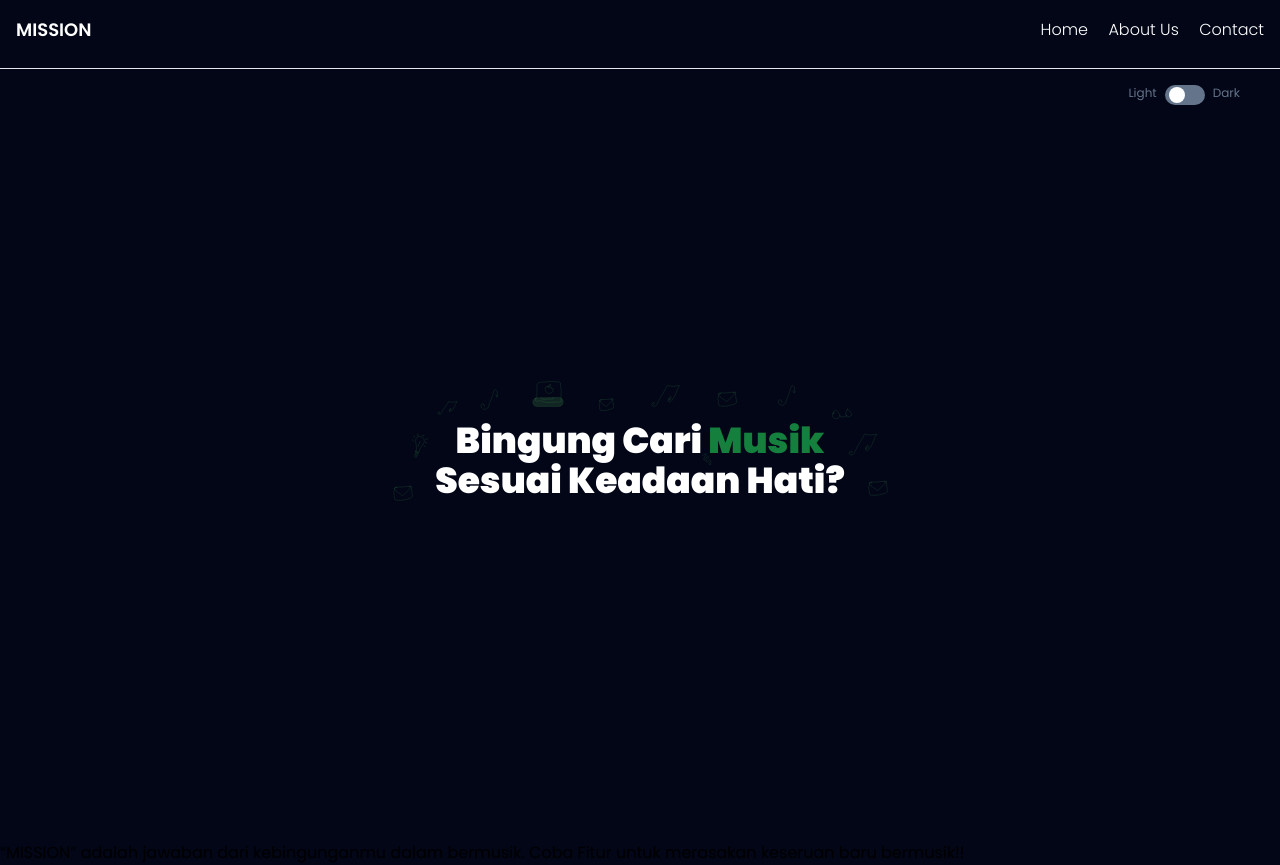
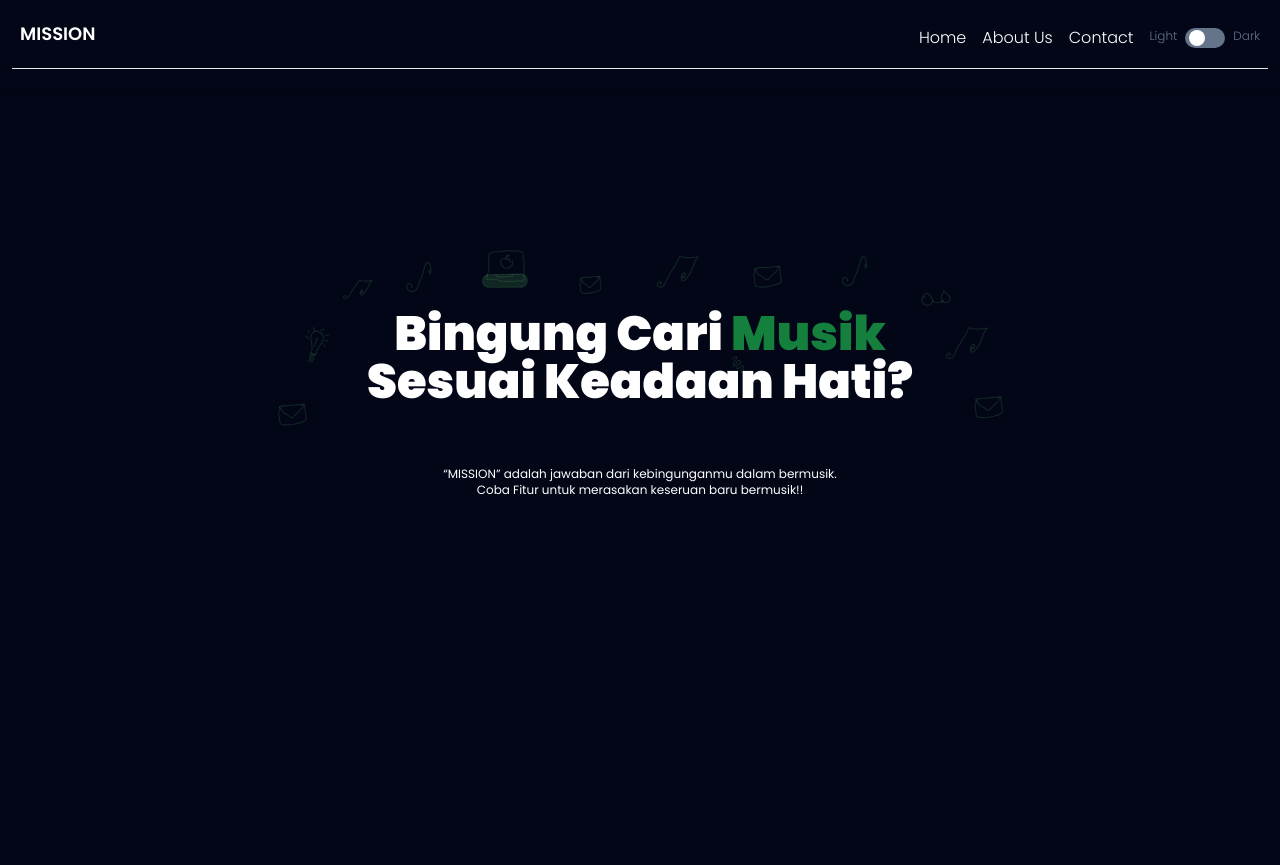
Before and after one commit to fahmifuady/Orbit-Final-Project, a Flask app: template templates/home.html in a window 1280 px wide. After the commit the page ends 495 px from the top, so only its background shows below. Run offline with Flask 3, Linux system fonts and the light colour scheme; the template is opened without the code that fills it, so the values that code supplies are empty.

Commit message:
feat(ui): add fixed navbar

```diff
--- a/static/css/style.css
+++ b/static/css/style.css
@@ -572,12 +572,29 @@ video {
   position: static;
 }
 
-.m-10 {
-  margin: 2.5rem;
+.fixed {
+  position: fixed;
 }
 
-.-m-20 {
-  margin: -5rem;
+.top-0 {
+  top: 0px;
+}
+
+.top-8 {
+  top: 2rem;
+}
+
+.z-50 {
+  z-index: 50;
+}
+
+.m-0 {
+  margin: 0px;
+}
+
+.mx-10 {
+  margin-left: 2.5rem;
+  margin-right: 2.5rem;
 }
 
 .mx-auto {
@@ -590,29 +607,23 @@ video {
   margin-bottom: 0.5rem;
 }
 
-.mx-10 {
-  margin-left: 2.5rem;
-  margin-right: 2.5rem;
+.-mx-2 {
+  margin-left: -0.5rem;
+  margin-right: -0.5rem;
 }
 
-.mx-96 {
-  margin-left: 24rem;
-  margin-right: 24rem;
+.my-3 {
+  margin-top: 0.75rem;
+  margin-bottom: 0.75rem;
 }
 
-.my-96 {
-  margin-top: 24rem;
-  margin-bottom: 24rem;
+.mx-5 {
+  margin-left: 1.25rem;
+  margin-right: 1.25rem;
 }
 
-.my-40 {
-  margin-top: 10rem;
-  margin-bottom: 10rem;
-}
-
-.my-20 {
-  margin-top: 5rem;
-  margin-bottom: 5rem;
+.-mt-20 {
+  margin-top: -5rem;
 }
 
 .ml-2 {
@@ -623,15 +634,48 @@ video {
   margin-right: 0.5rem;
 }
 
-.-mt-20 {
-  margin-top: -5rem;
+.mb-4 {
+  margin-bottom: 1rem;
 }
 
-.line-clamp-2 {
-  overflow: hidden;
-  display: -webkit-box;
-  -webkit-box-orient: vertical;
-  -webkit-line-clamp: 2;
+.mt-5 {
+  margin-top: 1.25rem;
+}
+
+.-mt-4 {
+  margin-top: -1rem;
+}
+
+.mt-2 {
+  margin-top: 0.5rem;
+}
+
+.mt-3 {
+  margin-top: 0.75rem;
+}
+
+.-mt-2 {
+  margin-top: -0.5rem;
+}
+
+.-mt-1 {
+  margin-top: -0.25rem;
+}
+
+.mr-auto {
+  margin-right: auto;
+}
+
+.ml-auto {
+  margin-left: auto;
+}
+
+.mt-6 {
+  margin-top: 1.5rem;
+}
+
+.mt-8 {
+  margin-top: 2rem;
 }
 
 .flex {
@@ -670,13 +714,12 @@ video {
   width: 100vw;
 }
 
-.min-w-full {
-  min-width: 100%;
+.w-full {
+  width: 100%;
 }
 
-.min-w-fit {
-  min-width: -moz-fit-content;
-  min-width: fit-content;
+.flex-auto {
+  flex: 1 1 auto;
 }
 
 .table-auto {
@@ -801,12 +829,28 @@ video {
   text-align: center;
 }
 
-.font-inter {
-  font-family: Inter;
+.font-poppins {
+  font-family: Poppins;
 }
 
-.font-poppins {
-  font-family: Poppins;
+.text-2xl {
+  font-size: 1.5rem;
+  line-height: 2rem;
+}
+
+.text-4xl {
+  font-size: 2.25rem;
+  line-height: 2.5rem;
+}
+
+.text-sm {
+  font-size: 0.875rem;
+  line-height: 1.25rem;
+}
+
+.text-xs {
+  font-size: 0.75rem;
+  line-height: 1rem;
 }
 
 .text-lg {
@@ -814,24 +858,13 @@ video {
   line-height: 1.75rem;
 }
 
-.text-xs {
-  font-size: 0.75rem;
-  line-height: 1rem;
+.text-5xl {
+  font-size: 3rem;
+  line-height: 1;
 }
 
-.text-2xl {
-  font-size: 1.5rem;
-  line-height: 2rem;
-}
-
-.text-3xl {
-  font-size: 1.875rem;
-  line-height: 2.25rem;
-}
-
-.text-4xl {
-  font-size: 2.25rem;
-  line-height: 2.5rem;
+.font-extrabold {
+  font-weight: 800;
 }
 
 .font-light {
@@ -842,8 +875,9 @@ video {
   font-weight: 600;
 }
 
-.font-extrabold {
-  font-weight: 800;
+.text-green-700 {
+  --tw-text-opacity: 1;
+  color: rgb(21 128 61 / var(--tw-text-opacity));
 }
 
 .text-slate-500 {
@@ -856,13 +890,10 @@ video {
   color: rgb(255 255 255 / var(--tw-text-opacity));
 }
 
-.text-green-700 {
-  --tw-text-opacity: 1;
-  color: rgb(21 128 61 / var(--tw-text-opacity));
-}
-
-.outline {
-  outline-style: solid;
+.shadow-md {
+  --tw-shadow: 0 4px 6px -1px rgb(0 0 0 / 0.1), 0 2px 4px -2px rgb(0 0 0 / 0.1);
+  --tw-shadow-colored: 0 4px 6px -1px var(--tw-shadow-color), 0 2px 4px -2px var(--tw-shadow-color);
+  box-shadow: var(--tw-ring-offset-shadow, 0 0 #0000), var(--tw-ring-shadow, 0 0 #0000), var(--tw-shadow);
 }
 
 :is(.dark .dark\:translate-x-4) {
--- a/templates/home.html
+++ b/templates/home.html
@@ -28,25 +28,23 @@
     <!-- development purpose -->
   </head>
   <body class="font-poppins bg-slate-950">
+    <header class="fixed top-0 w-full shadow-md">
       <!-- Navbar -->
-    <nav class="p-4">
-      <div class="container mx-auto flex justify-between items-center">
+      <nav class="p-5">
+        <div class="flex justify-between">
           <!-- Logo -->
           <a href="#" class="text-white text-lg font-semibold">MISSION</a>
 
           <!-- Menu items -->
-
-        <div class="space-x-4 font-light">
+          <div class="space-x-4 font-light flex items-center">
             <a href="#" class="text-white">Home</a>
             <a href="#" class="text-white">About Us</a>
             <a href="#" class="text-white">Contact</a>
-        </div>
-      </div>
-    </nav>
-    <hr class="my-2" />
-    <dir class="flex flex-row-reverse mx-10">
+            <div class="flex flex-row-reverse my-2 mx-5">
               <div class="flex justify-center">
-        <span class="text-xs text-slate-500 dark:text-white mr-2">Light</span>
+                <span class="text-xs text-slate-500 dark:text-white mr-2"
+                  >Light</span
+                >
                 <input type="checkbox" class="hidden" id="toggle" />
                 <label for="toggle">
                   <div
@@ -57,28 +55,36 @@
                     ></div>
                   </div>
                 </label>
-        <span class="text-xs text-slate-500 dark:text-white ml-2">Dark</span>
+                <span class="text-xs text-slate-500 dark:text-white ml-2"
+                  >Dark</span
+                >
               </div>
-    </dir>
+            </div>
+          </div>
+        </div>
+        <hr class="mt-3 -mx-2" />
+      </nav>
+    </header>
+
     <!-- Content goes here -->
-    <section class="">
-      <div class="flex justify-center flex-col h-screen w-screen -mt-20">
+    <section class="flex justify-center flex-col h-screen -mt-4">
+      <div class="">
         <div
-          class="px-5 pt-10 bg-center bg-[url(../assets/bg-section1.svg)] bg-no-repeat bg-contain"
+          class="p-5 bg-center bg-[url(../assets/bg-section1.svg)] bg-no-repeat bg-contain text-5xl text-white font-extrabold text-center"
         >
-          <h1 class="text-white font-extrabold text-4xl text-center">
+          <h1 class="pt-10">
             Bingung Cari
             <span class="text-green-700">Musik</span>
           </h1>
-          <h1 class="text-white font-extrabold text-4xl text-center">
-            Sesuai Keadaan Hati?
-          </h1>
+          <h1 class="">Sesuai Keadaan Hati?</h1>
+        </div>
+        <div
+          class="mt-5 p-5 text-white text-xs text-center items-center mx-auto"
+        >
+          <p>“MISSION” adalah jawaban dari kebingunganmu dalam bermusik.</p>
+          <p>Coba Fitur untuk merasakan keseruan baru bermusik!!</p>
         </div>
       </div>
-      <p>
-        “MISSION” adalah jawaban dari kebingunganmu dalam bermusik. Coba Fitur
-        untuk merasakan keseruan baru bermusik!!
-      </p>
     </section>
   </body>
 </html>
```
Also changed, not shown: other parts of static/css/style.css (+11 -26 lines). Lines whose indentation alone changed are shown as unchanged.
